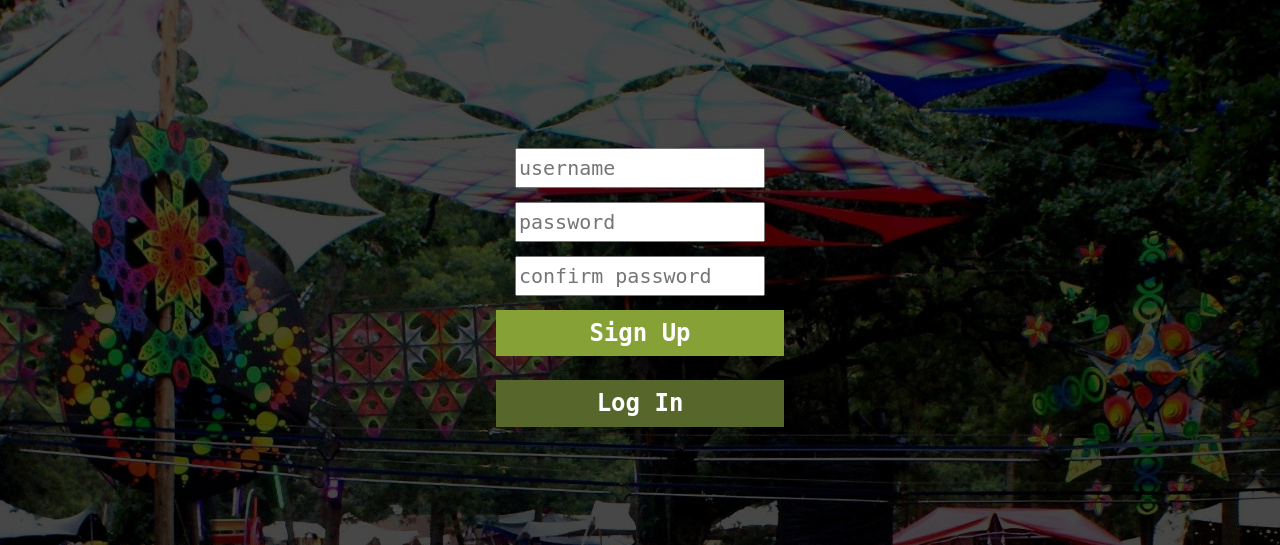
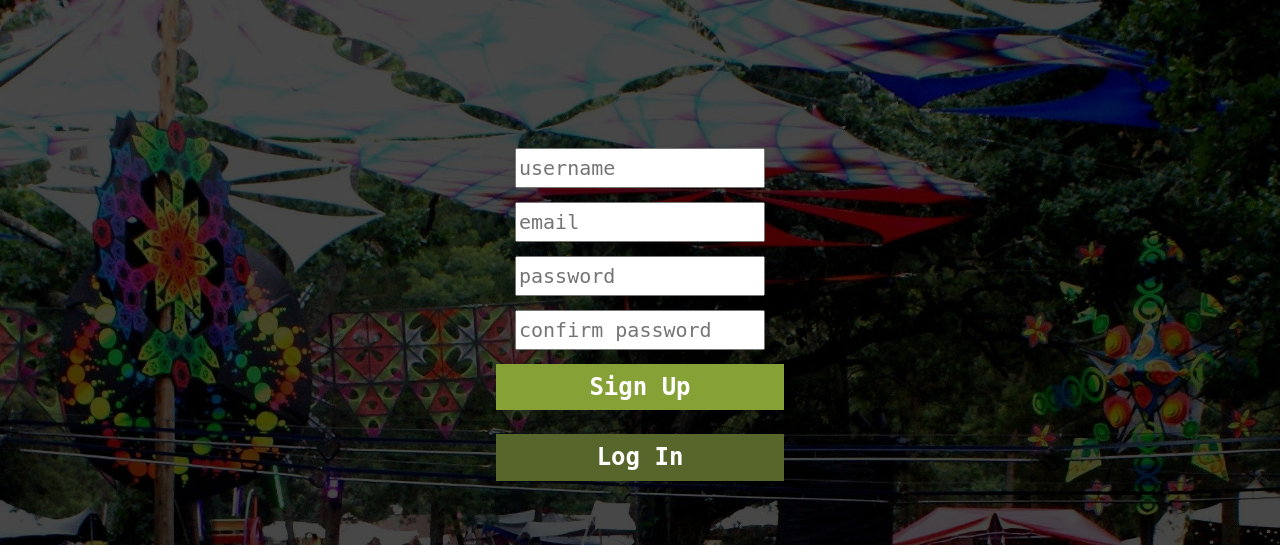
Before and after one commit to TarCode/psytrancr, a Flask app: page /signUp in a window 1280 px wide. Shown: the top 545 px of the page. Run offline with Flask 2, Linux system fonts and the light colour scheme; some libraries are stand-ins or nearby versions.

Commit message:
fixed email authentication on signup: send

```diff
--- a/app.py
+++ b/app.py
@@ -1,6 +1,7 @@
 from werkzeug.contrib.fixers import ProxyFix
 from flask.ext.mysqldb import MySQL
 from flask.ext.bcrypt import Bcrypt
+from flask.ext.mail import Mail, Message
 from flask import Flask, request, session, g, redirect, url_for, \
      abort, render_template, flash
 
@@ -16,19 +17,30 @@ app.config['MYSQL_PORT'] = 3306
 app.config['MYSQL_USER'] = 'tarcode'
 app.config['MYSQL_PASSWORD'] = 'coder123'
 app.config['MYSQL_DB'] = 'psytrancr'
+
+app.config['MAIL_SERVER']='smtp.gmail.com'
+app.config['MAIL_PORT'] = 465
+app.config['MAIL_USERNAME'] = 'psytrancrapp@gmail.com'
+app.config['MAIL_PASSWORD'] = 'kanqxjdmrqinukjn'
+app.config['MAIL_USE_TLS'] = False
+app.config['MAIL_USE_SSL'] = True
+
+mail = Mail(app)
+#app.config['DEFAULT_MAIL_SENDER'] =  None
+
 #	app.config['MYSQL_CHARSET'] = 'utf-8'
 
 @app.route('/', methods=['GET', 'POST'])
 def login():
 	if request.method == 'POST':
 		cur = mysql.connection.cursor()
-		cur.execute('''SELECT password FROM users WHERE username = \"%s\" ''' %request.form['username'])
-		entries = [dict(password=row[0]) for row in cur.fetchall()]
+		cur.execute('''SELECT password, username FROM users WHERE username = (%s) OR email = (%s)''', (request.form['username'],request.form['username']))
+		entries = [dict(password=row[0], username=row[1]) for row in cur.fetchall()]
 
 		if entries != [] and request.form['username'] != None and request.form['password'] != None:
 			pw_hash = entries[0]['password']
 			if bcrypt.check_password_hash(pw_hash, request.form['password']):
-			    session['name'] = request.form['username']
+			    session['name'] = entries[0]["username"]
 			    # And then redirect the user to the main page
 			    return redirect(url_for('show_menu'))
 			elif request.form['password'] != entries[0]['password']:
@@ -44,16 +56,18 @@ def login():
 
 @app.route('/signUp', methods = ['GET', 'POST'])
 def signUp():
-	if request.method == 'POST':
-		if(request.form['password'] == request.form['password2']):
-			pw_hash = bcrypt.generate_password_hash(request.form['password'],10)
-			cur = mysql.connection.cursor()
-			cur.execute('''INSERT INTO users VALUES (%s, %s) ''', (request.form['username'], pw_hash))
-			mysql.connection.commit()
-			return redirect(url_for('login'))
-		else:
+    if request.method == 'POST':
+        if(request.form['password'] == request.form['password2']):
+            pw_hash = bcrypt.generate_password_hash(request.form['password'],10)
+            cur = mysql.connection.cursor()
+            cur.execute('''INSERT INTO users VALUES (%s, %s, %s) ''', (request.form['username'], request.form['email'], pw_hash))
+            mysql.connection.commit()
+            msg = Message("Please confirm email address!", sender="psytrancrapp@gmail.com", recipients=[request.form['email']])
+            mail.send(msg)
+            return render_template('login.html', msg = "Successfully Signed Up")
+        else:
 			return render_template('signUp.html', msg = "Passwords do not match")
-	else:
+    else:
     		return render_template('signUp.html')
 
 @app.route('/home')
@@ -94,5 +108,5 @@ app.wsgi_app = ProxyFix(app.wsgi_app)
 if __name__ == '__main__':
 
         app.run(debug=True,
-        host= "172.18.0.186",
+        host= "0.0.0.0",
     port=int("5000"))
--- a/templates/signUp.html
+++ b/templates/signUp.html
@@ -5,13 +5,15 @@
 	<form class = "loginForm text-center" action="/signUp" method = "post">
 		<input name = "username" placeholder = "username" type = "text" required=""></input>
 	</br>
+		<input name = "email" placeholder = "email" type = "text" required=""></input>
+	</br>
 		<input name = "password" placeholder = "password" type = "password" required=""></input>
 	</br>
 		<input name = "password2" placeholder = "confirm password" type = "password" required=""></input>
 	</br>
 		<button class = "btn btn-primary loginBtn">Sign Up</button>
 	</br>
-		<a class="btn btn-success loginBtn" href="/login" role="button">Log In</a>
+		<a class="btn btn-success loginBtn" href="/" role="button">Log In</a>
 	</form>
 </div>
 
```
